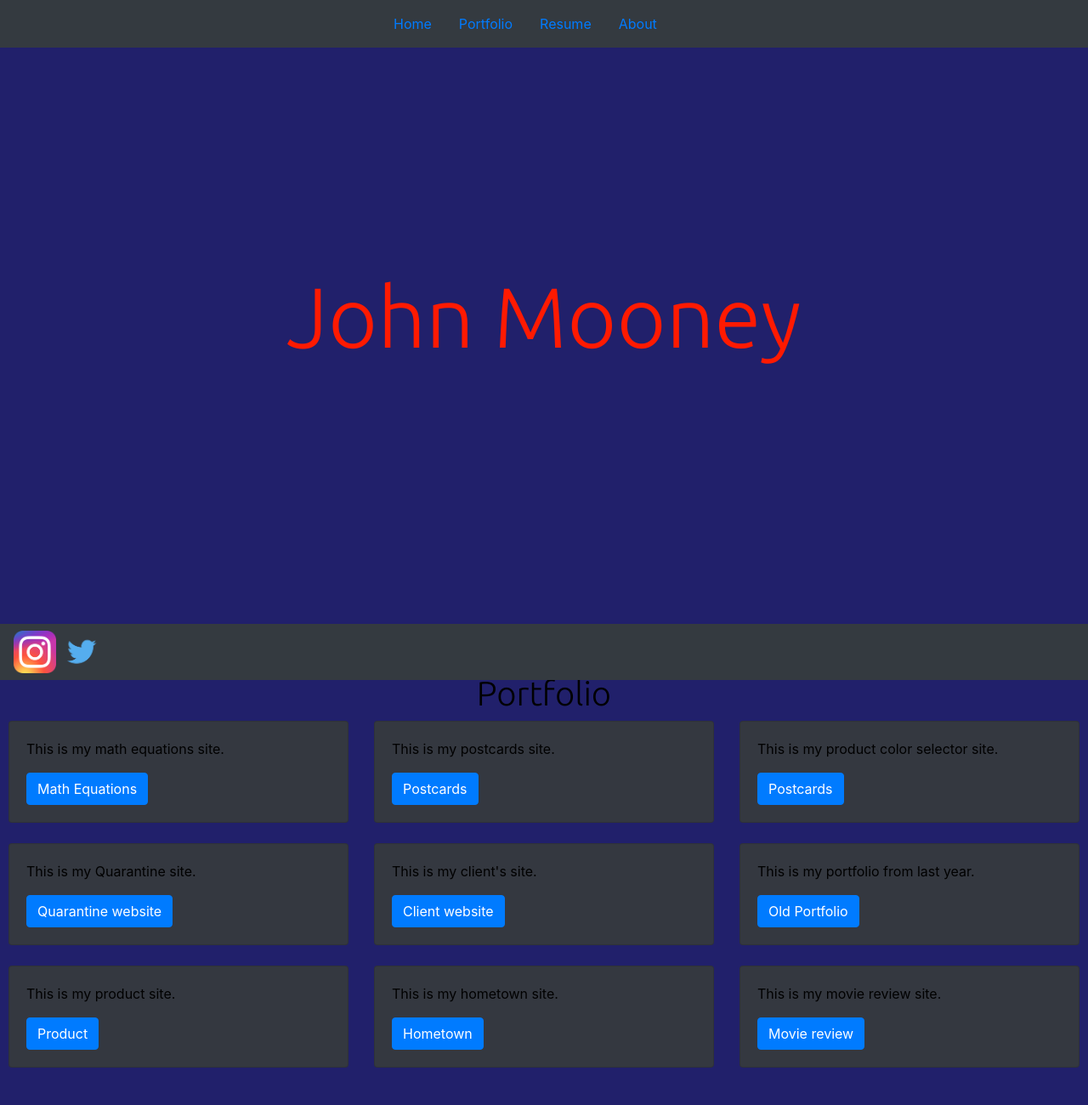
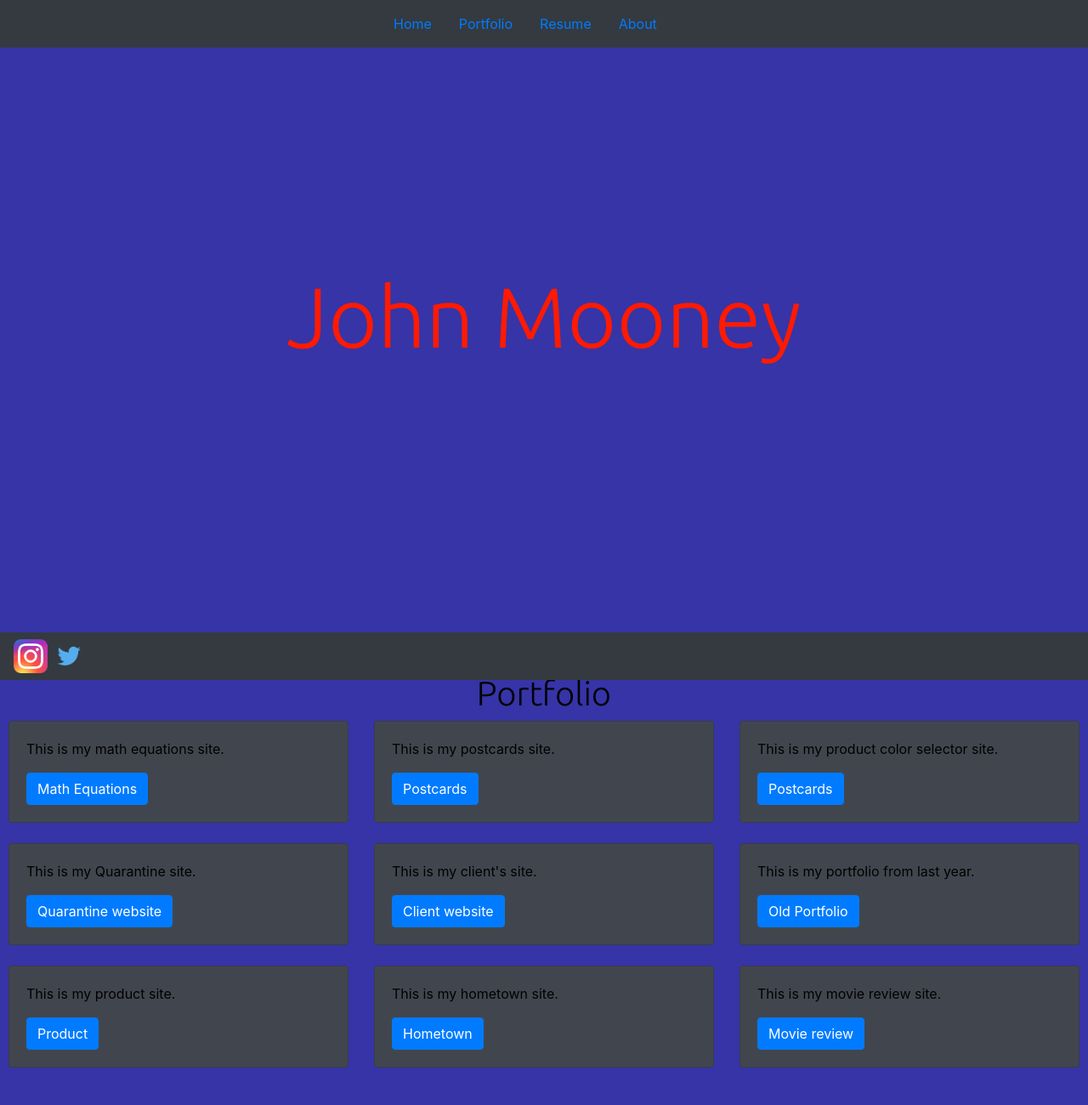
Before and after one commit to 122jmooney/updated-portfolio2021, a website: page index.html in a window 1280 px wide. Shown: the top 1300 px of the page at 85% size. Drawn offline with nearby package versions, Linux system fonts and the light colour scheme.

Commit message:
made more changed

```diff
--- a/css/style.css
+++ b/css/style.css
@@ -19,19 +19,17 @@ html {
 }
 .card {
   margin-left: 40px;
+  background-color: #41464e;
 }
 .socialmedia {
-  height: 50px;
+  height: 40px;
 }
 .jumbocolor {
-  background-color: #21206b;
+  background-color: #3634a7;
 }
 .color {
-  background-color: #21206b;
+  background-color: #3634a7;
   padding-bottom: 5%;
-}
-.card {
-  background-color: #343840;
 }
 .jumbotron {
   background-size: cover;
```
Also changed, not shown: index.html (+0 -1 lines).
